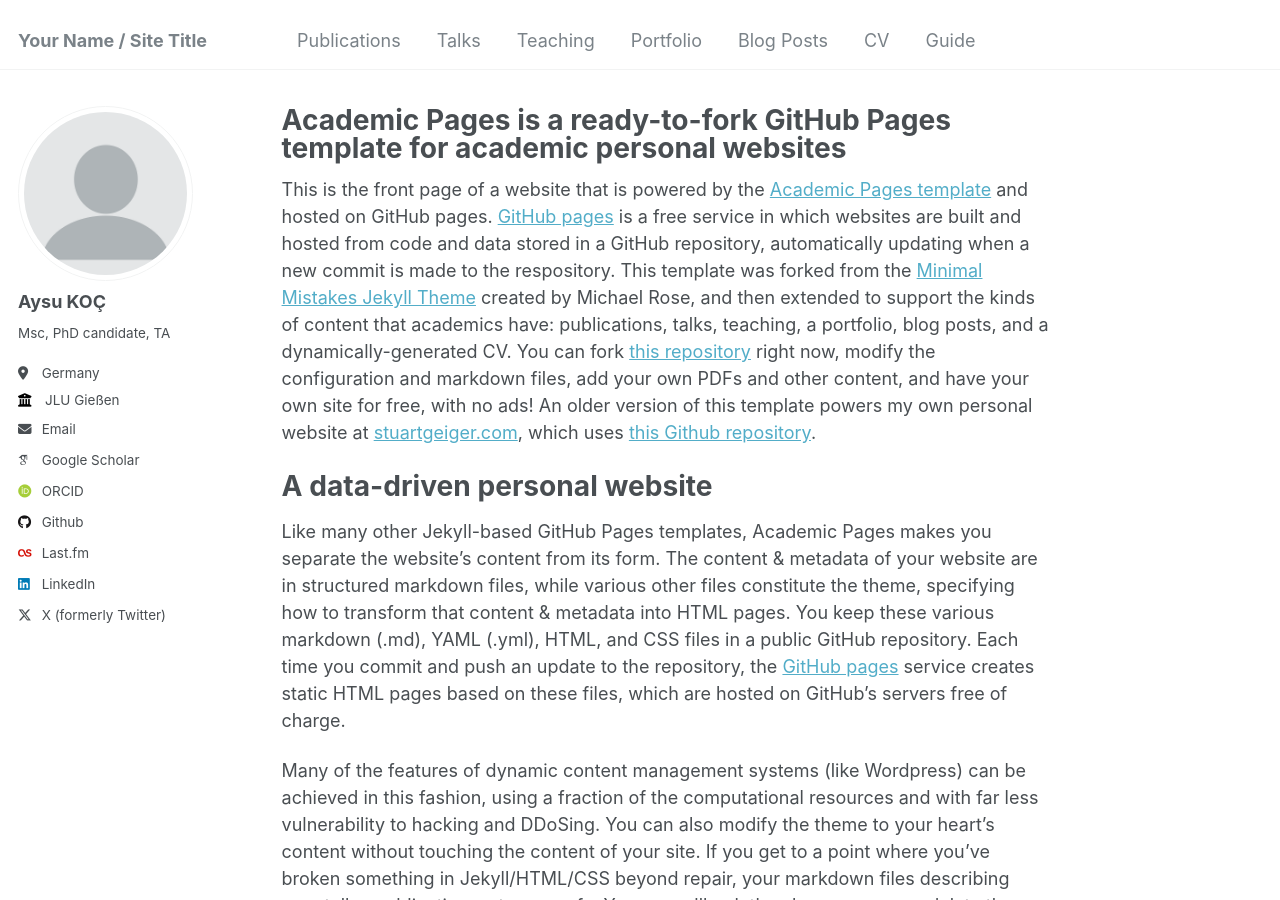
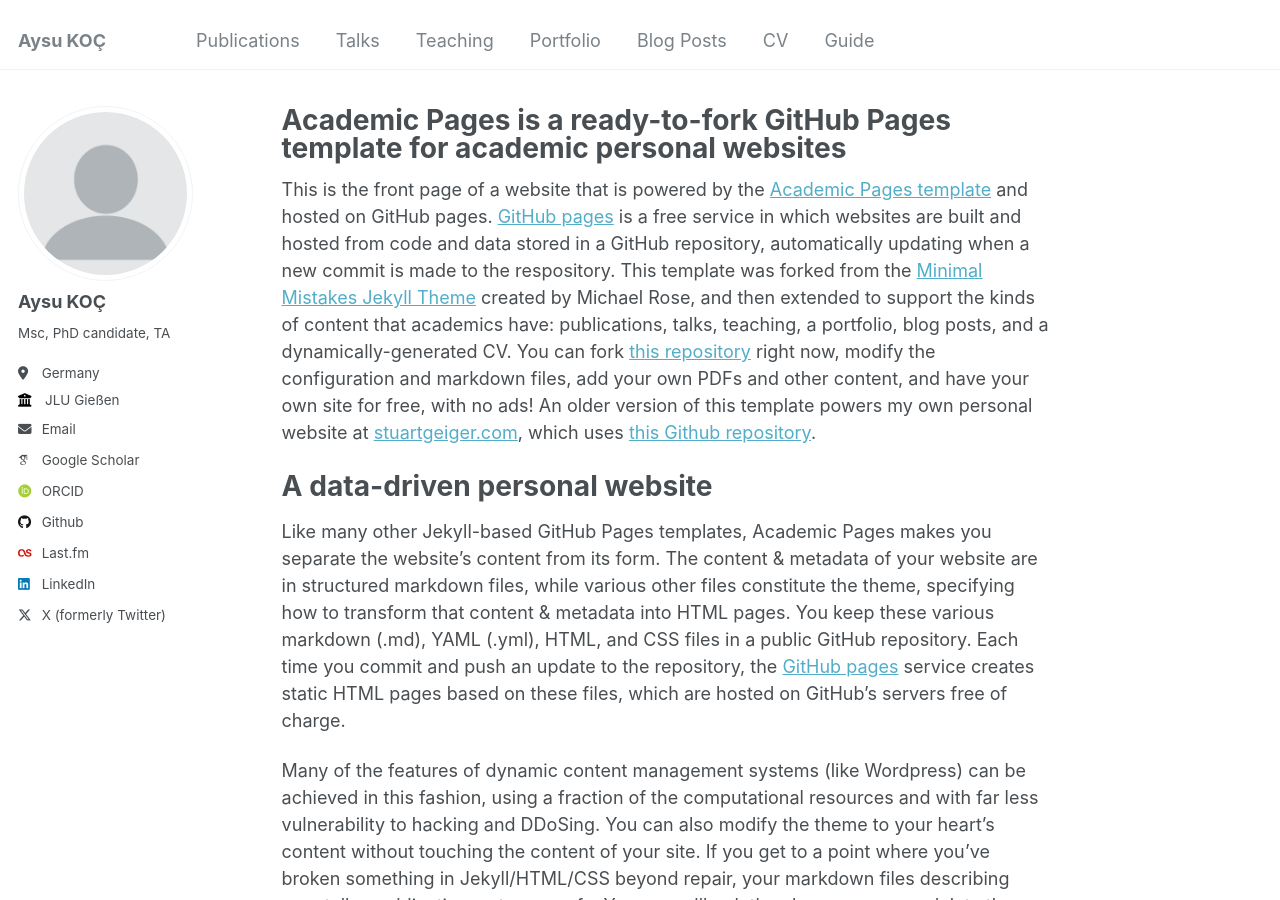
Before and after one commit to aysukoc/aysukoc.github.io, a Jekyll site: the page built from _pages/about.md, in a window 1280 px wide and 900 px high. Built offline with Jekyll 4.4.1, drawn with Linux system fonts in a browser that asks for light colours; some web fonts are replaced.

Commit message:
Update _config.yml

```diff
--- a/_config.yml
+++ b/_config.yml
@@ -8,11 +8,11 @@
 
 # Basic Site Settings
 locale                   : "en-US"
-title                    : "Your Name / Site Title"
+title                    : "Aysu KOÇ"
 title_separator          : "-"
 name                     : &name "Aysu KOÇ"
 description              : &description "Msc in Neuroscience, PhD in progress"
-url                      : https://academicpages.github.io # the base hostname & protocol for your site e.g. "https://mmistakes.github.io"
+url                      : https://aysukoc.github.io # the base hostname & protocol for your site e.g. "https://mmistakes.github.io"
 baseurl                  : "" # the subpath of your site, e.g. "/blog"
 repository               : "academicpages/academicpages.github.io"
 
```
